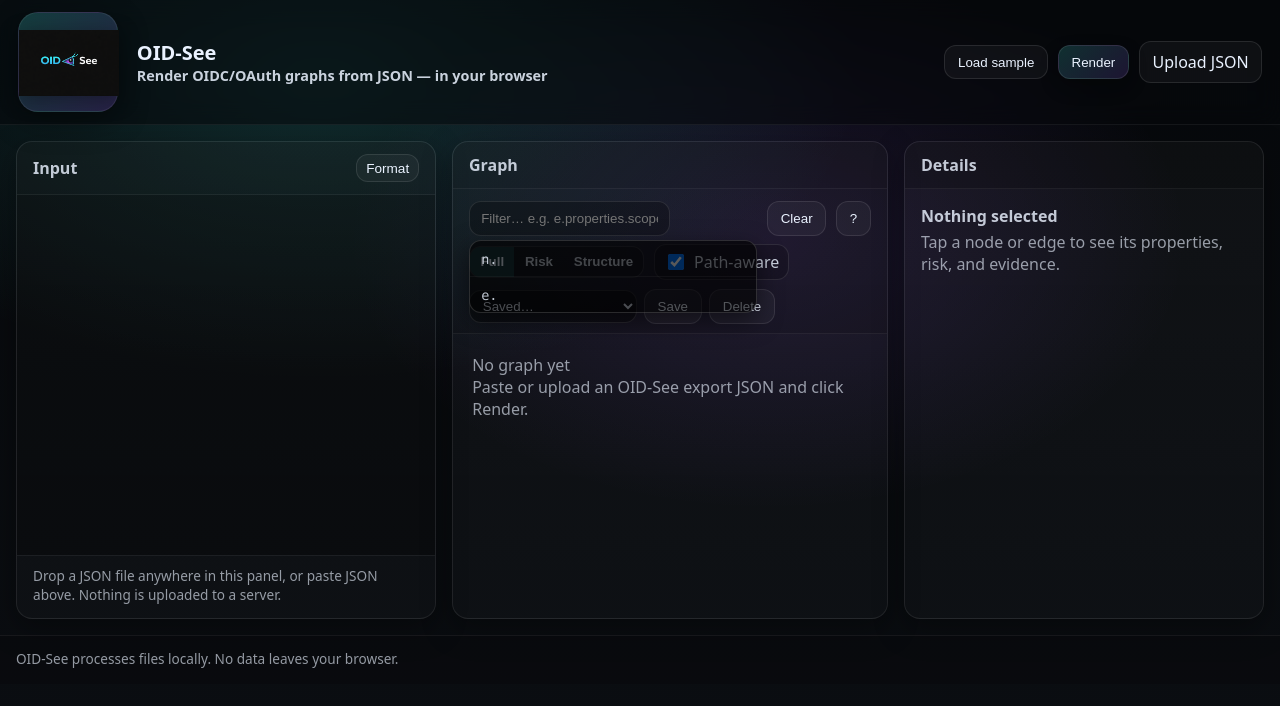
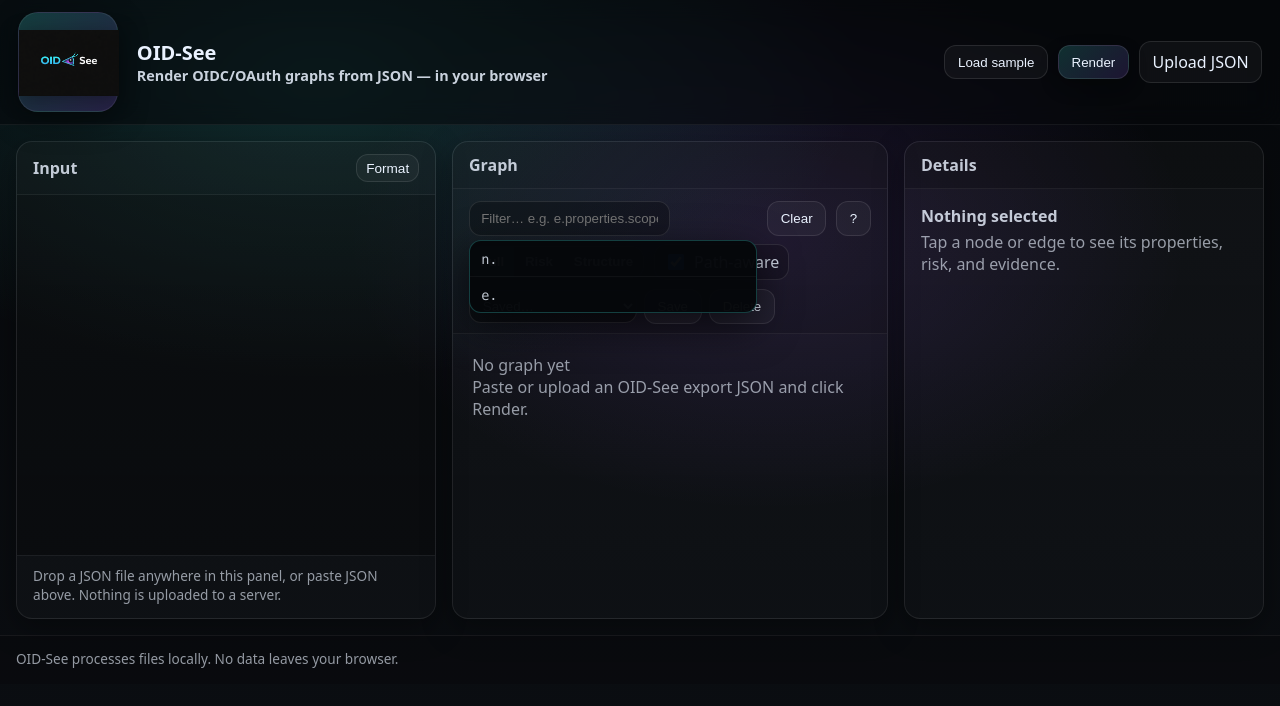
Before and after one commit to OID-See/OID-See, a React (Vite) app: page / in a window 1280 px wide. Shown: the top 706 px of the page. Built offline with nearby package versions, Linux system fonts and the light colour scheme.

Commit message:
Fix autocomplete dropdown transparency - use opaque background
- Change background to rgba(6,8,11,0.98) for better contrast
- Add teal border for theme consistency
- Increase shadow for better depth

```diff
--- a/src/theme.css
+++ b/src/theme.css
@@ -305,10 +305,10 @@
   top: calc(100% + 4px);
   left: 0;
   right: 0;
-  background: rgba(0,0,0,0.65);
-  border: 1px solid rgba(255,255,255,0.15);
+  background: rgba(6,8,11,0.98);
+  border: 1px solid rgba(66,232,224,0.25);
   border-radius: 12px;
-  box-shadow: 0 8px 24px rgba(0,0,0,0.5);
+  box-shadow: 0 12px 40px rgba(0,0,0,0.6);
   max-height: 200px;
   overflow-y: auto;
   z-index: 2000;
```
